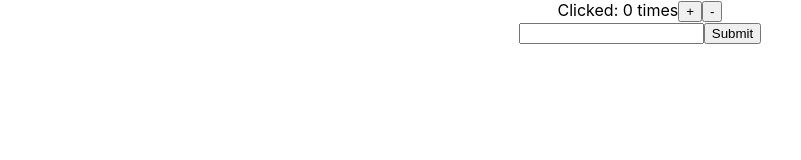
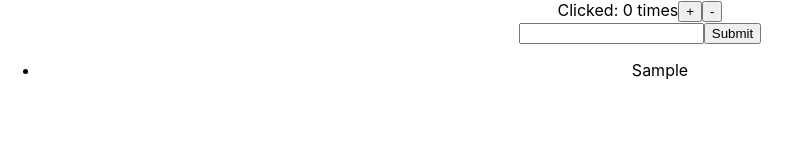
Before and after one commit to wowba/redux-counter, a React (Create React App) app: page / in a window 1280 px wide. Both pictures are taken after typing "Sample" into the empty fields and a click on the input 732 px from the left and 33 px from the top of the page. Shown: the top 160 px of the page, without its empty margins (0-801 px from the left). Built offline with nearby package versions, Linux system fonts and the light colour scheme.

Commit message:
useSelector, useDispatch 적용

```diff
--- a/src/App.tsx
+++ b/src/App.tsx
@@ -1,5 +1,7 @@
 import { useState } from 'react';
 import './App.css';
+import { useDispatch, useSelector } from 'react-redux';
+import { RootState } from './reducer';
 
 type Props = {
   value: any
@@ -13,15 +15,21 @@
   const handleChange = (e: React.ChangeEvent<HTMLInputElement>) => {
     setTodoValue(e.target.value)
   }
+  const dispatch = useDispatch();
+
   const addTodo = (e: React.FormEvent<HTMLFormElement>) => {
     e.preventDefault()
+    dispatch({ type: "ADD_TODO", text: todoValue})
     setTodoValue("")
   }
+
+  const counter = useSelector((state: RootState) => state.counter)
+  const todos: string[] = useSelector((state: RootState) => state.todos)
 
   return (
     <div className="App">
       {/* counter */}
-      Clicked: {value} times
+      Clicked: {counter} times
       <button onClick={onIncrement}>
         +
       </button>
@@ -33,6 +41,9 @@
         <input type="text" value={todoValue} onChange={handleChange}/>
         <input type="submit" />
       </form>
+      <ul>
+        {todos.map((todo, index) => <li key={index}>{todo}</li>)}
+      </ul>
     </div>
   );
 }
--- a/src/index.tsx
+++ b/src/index.tsx
@@ -12,12 +12,6 @@
 );
 
 const store = createStore(rootReducer);
-
-store.dispatch({
-  type: "ADD_TODO",
-  text: "USE REDUX"
-})
-console.log(store.getState())
 
 const render = () => root.render(
   <React.StrictMode>
--- a/src/reducer/index.ts
+++ b/src/reducer/index.ts
@@ -8,3 +8,6 @@
 })
 
 export default rootReducer
+
+// useSelector에서 store의 타입 에러 해결
+export type RootState = ReturnType<typeof rootReducer>
```
